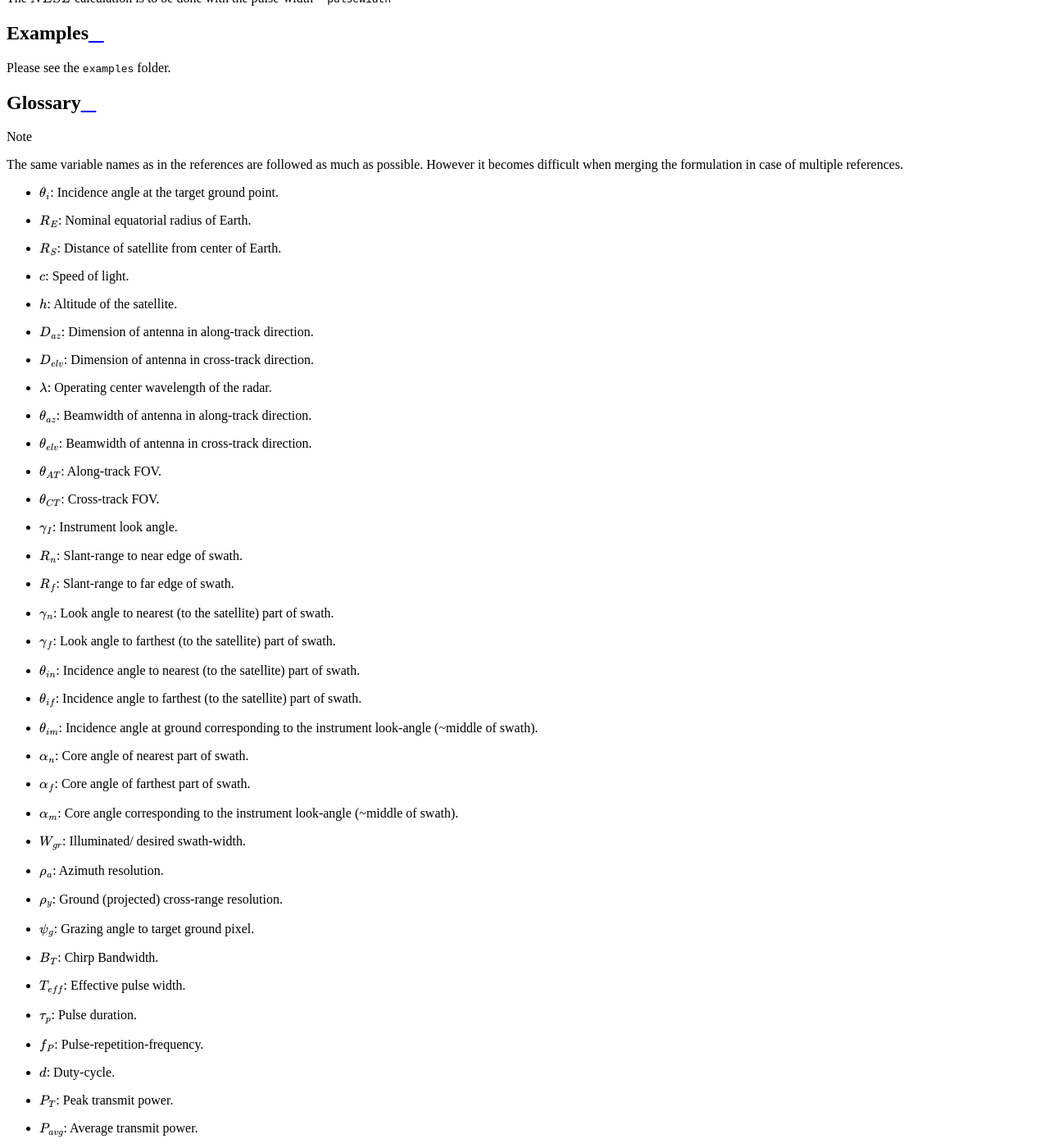
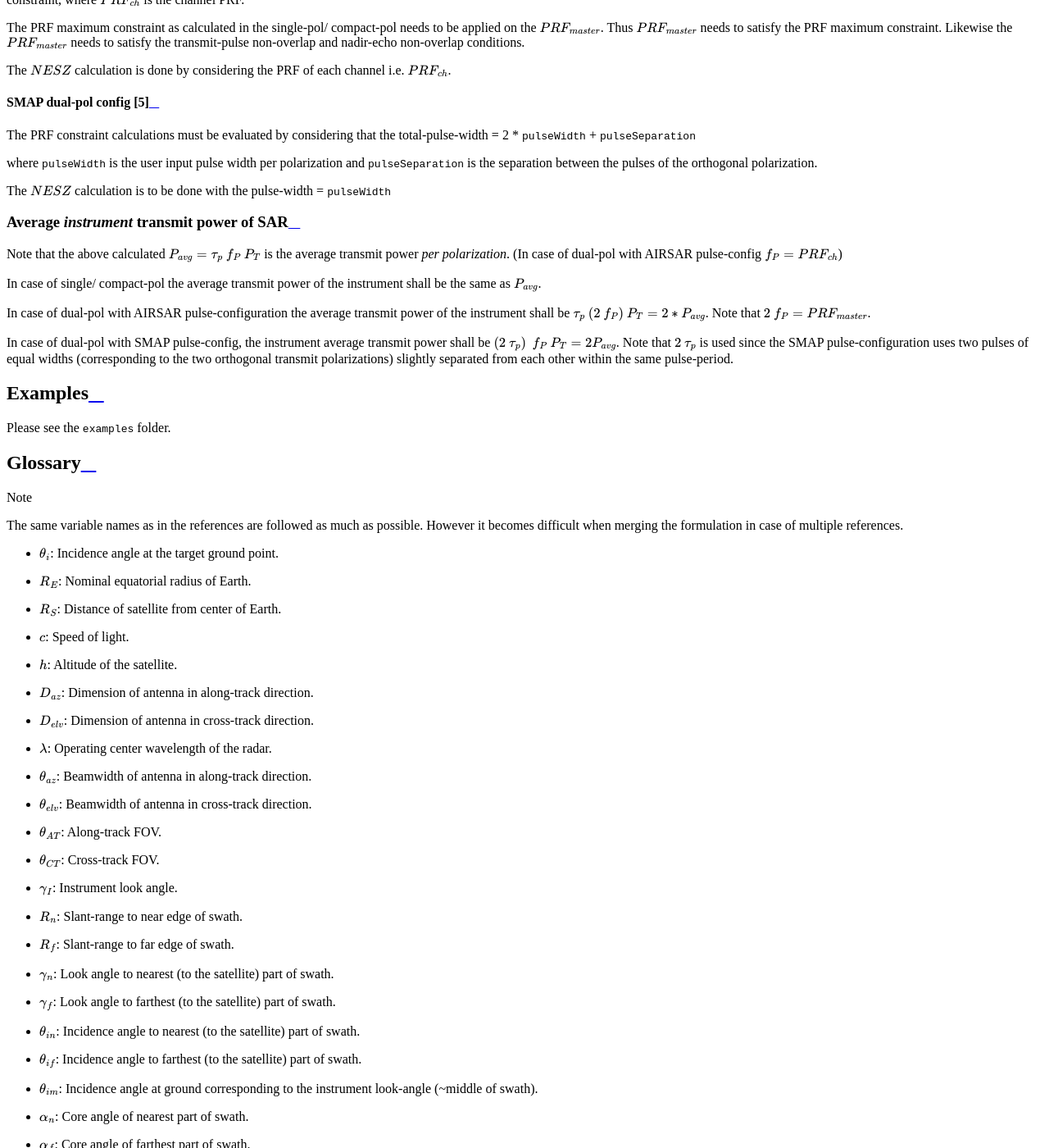
Before and after one commit to EarthObservationSimulator/instrupy, a Sphinx documentation site: the page built from docs/synthetic_aperture_radar_model_desc.rst, in a window 1280 px wide and 1400 px high, scrolled down 10703 px. Shown: the whole window at 82% size. Built offline with Sphinx 7.4.7 and the Read the Docs theme 2.0.0, drawn with Linux system fonts in a browser that asks for light colours; some of the changed text lies outside the part shown.

Commit message:
update SAR docs (tx power, speckle), force lowtran version as 2.4.1

```diff
--- a/docs/installation.rst
+++ b/docs/installation.rst
@@ -28,7 +28,7 @@
     * :code:`numpy`
     * :code:`pandas`
     * :code:`scipy`
-    * :code:`lowtran` (requires :code:`gfortran`)
+    * :code:`lowtran==2.4.1` (requires :code:`gfortran`)
     * :code:`sphinx`
     * :code:`sphinx_rtd_theme==0.5.2`
     * :code:`metpy`
--- a/docs/synthetic_aperture_radar_model_desc.rst
+++ b/docs/synthetic_aperture_radar_model_desc.rst
@@ -260,6 +260,19 @@
    ground Pixel cross-track resolution [m], float, meters, Cross-track pixel resolution of a ground-pixel centered about observation point.
    PRF [Hz], float, Hertz, Highest Pulse Repetition Frequency (Hz) (within the specified PRF range) at which the observation is possible.
 
+Speckle reduction [dB]
+-----------------------
+We can differentiate between a *processed pixel* and a *raw pixel*, where the processed pixel is of larger dimensions compared to the raw pixel.
+The processed pixel is formed by averaging several adjacent raw pixels, and the number of raw pixels averaged to form the processed pixel is called as the
+number of looks. The averaging helps in speckle reduction and can be calculated as follows:
+
+Number of Looks (N) = processed pixel area / raw pixel area (along-track resolution * cross-track resolution)
+
+The speckle reduction in decibels is given by :math:`10 \log_{10}(1/N)` (See 5.8, Pg 187, David Gardner Long , Fawwaz T. Ulaby - Microwave Radar and Radiometric Remote Sensing)
+
+The speckle reduction comes at the cost of coarser pixel resolution.
+
+
 Model description
 ==================
 
@@ -386,7 +399,6 @@
 
 Checking validity of pulse repetition frequency (PRF)
 ---------------------------------------------------------
-
 The user supplies a range of PRF of the SAR instrument. Depending on the viewing geometry a usable/ valid PRF has to be selected for target observation.
 [2] is the primary reference for this formulation, although some errors have been found (and corrected in the current
 implementation). [3] contains the corrections. The referenced formulation is further modified to incorporate the PRF constraints
@@ -476,6 +488,22 @@
 
 The :math:`NESZ` calculation is to be done with the pulse-width = :code:`pulseWidth`
 
+
+Average *instrument* transmit power of SAR
+---------------------------------------------
+Note that the above calculated :math:`P_{avg} = \tau_p \hspace{1mm} f_P \hspace{1mm} P_T` is the average transmit power *per polarization*.
+(In case of dual-pol with AIRSAR pulse-config :math:`f_P = PRF_{ch}`)
+
+In case of single/ compact-pol the average transmit power of the instrument shall be the same as :math:`P_{avg}`.
+
+In case of dual-pol with AIRSAR pulse-configuration the average transmit power of the instrument shall be
+:math:`\tau_p \hspace{1mm} (2 \hspace{1mm} f_P) \hspace{1mm} P_T = 2*P_{avg}`.
+Note that :math:`2 \hspace{1mm} f_P = PRF_{master}`.
+
+In case of dual-pol with SMAP pulse-config, the instrument average transmit power shall be :math:`(2 \hspace{1mm} \tau_p) \hspace{1mm} \hspace{1mm} f_P \hspace{1mm} P_T = 2 P_{avg}`.
+Note that :math:`2 \hspace{1mm} \tau_p` is used since the SMAP pulse-configuration uses two pulses of equal widths (corresponding to the two orthogonal transmit polarizations) slightly separated from each other
+within the same pulse-period.
+
 Examples
 =========
 Please see the ``examples`` folder.
@@ -521,7 +549,7 @@
 * :math:`f_P`: Pulse-repetition-frequency.
 * :math:`d`: Duty-cycle.
 * :math:`P_T`: Peak transmit power.
-* :math:`P_{avg}`: Average transmit power.
+* :math:`P_{avg}`: Average transmit power per polarization.
 * :math:`A_A`: Area of antenna.
 * :math:`\eta_{ap}`: Aperture efficiency of antenna.
 * :math:`G_A`: Gain of antenna.
--- a/setup.py
+++ b/setup.py
@@ -13,5 +13,5 @@
     packages=['instrupy'],
     scripts=[
     ],
-    install_requires=['shapely', 'numpy', 'pandas', 'scipy', 'lowtran', 'sphinx', 'sphinx_rtd_theme==0.5.2', 'netCDF4','metpy','astropy']
+    install_requires=['shapely', 'numpy', 'pandas', 'scipy', 'lowtran==2.4.1', 'sphinx', 'sphinx_rtd_theme==0.5.2', 'netCDF4','metpy','astropy']
 )
```
Also changed, not shown: README.md (+1 -1 lines).
